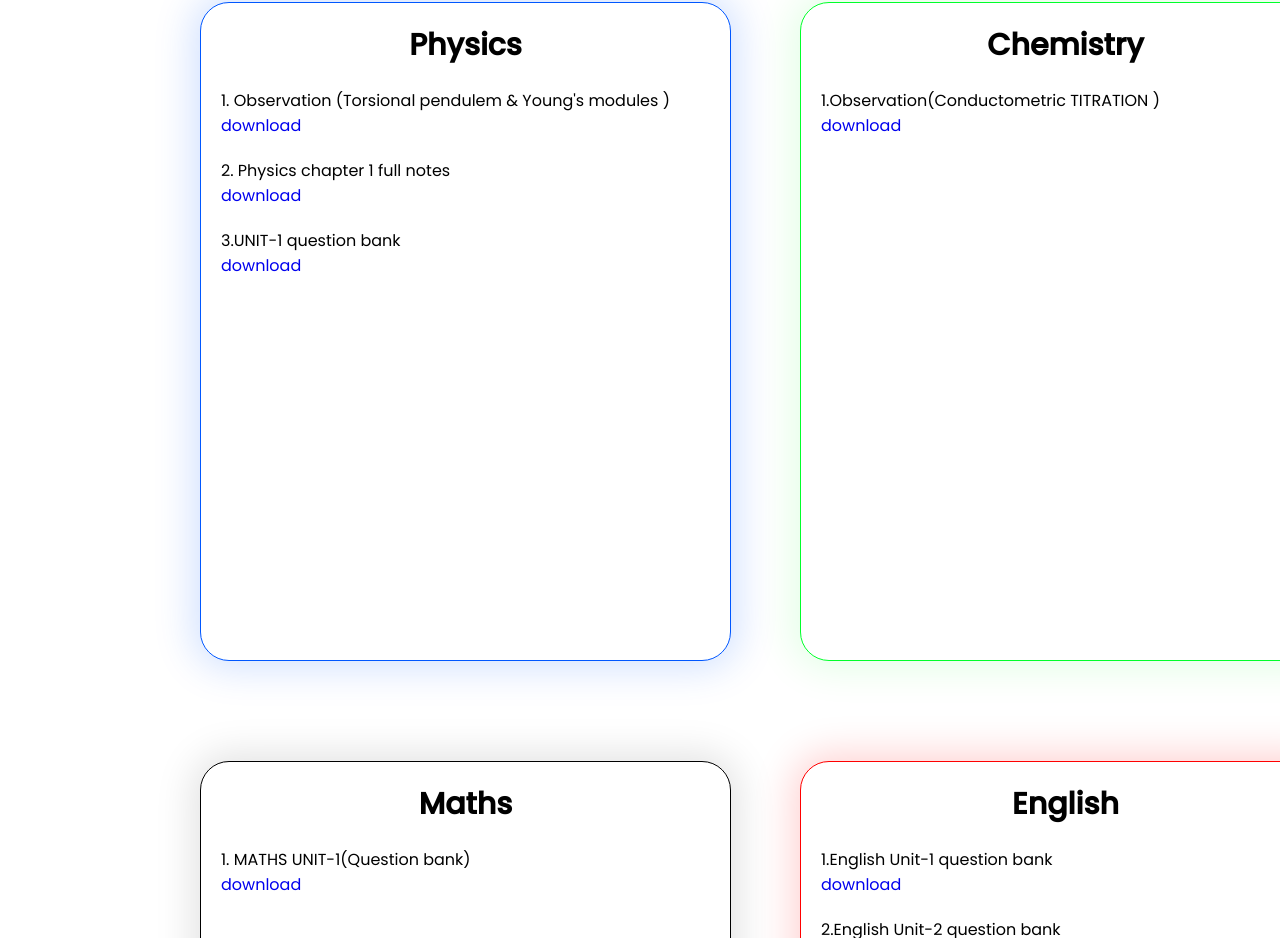
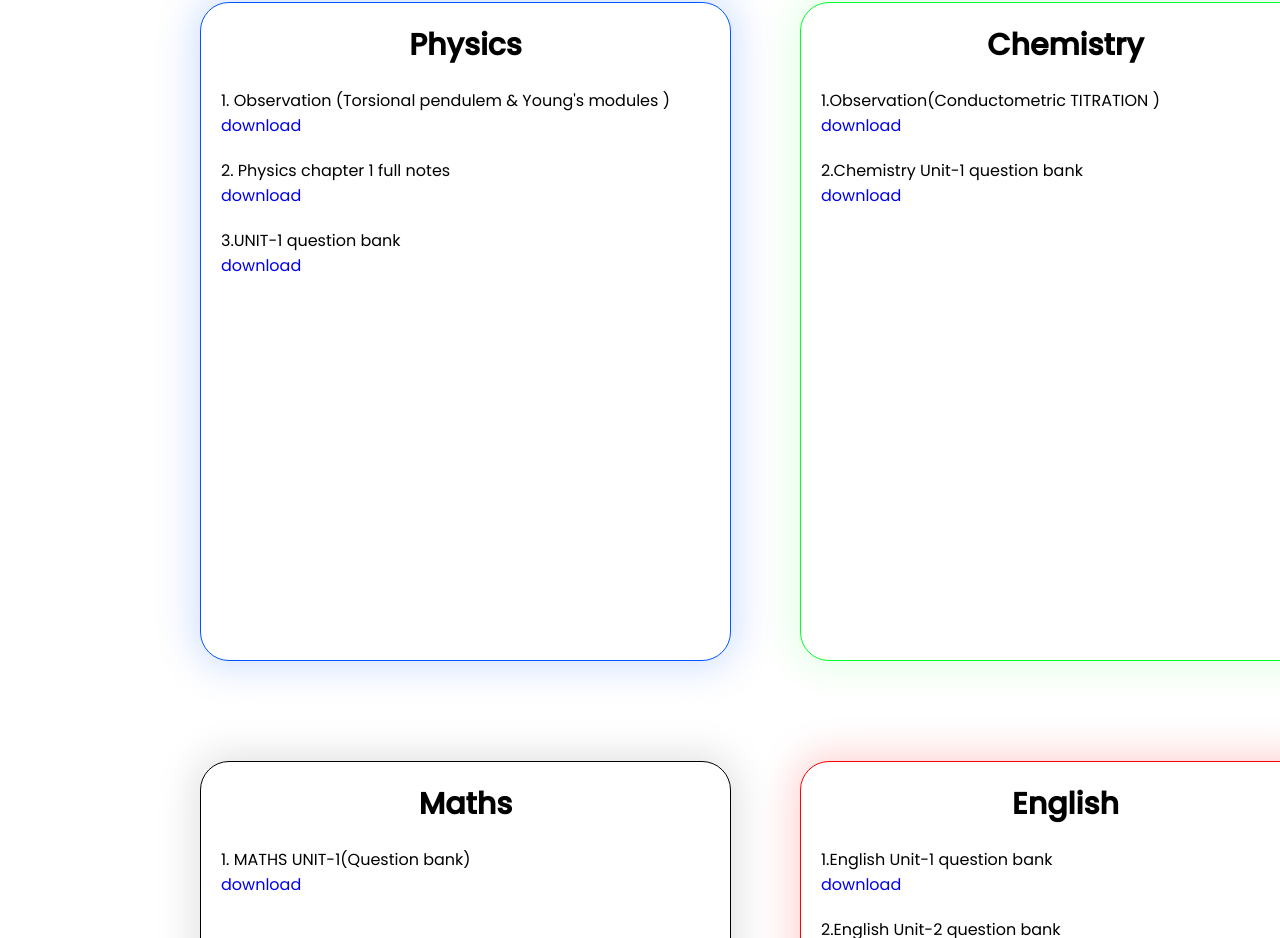
Before and after one commit to jerom-physicus/ECE-Community, a plain HTML site: page index.html in a window 1280 px wide. Shown: the part 1638-2576 px from the top of the page. Drawn offline with Linux system fonts and the light colour scheme.

Commit message:
Update index.html

```diff
--- a/index.html
+++ b/index.html
@@ -46,6 +46,9 @@
                 <h5 class="ctext">Chemistry</h5>
                 <p class="p1">1.Observation(Conductometric TITRATION )</p>
                 <a href="cheob1.pdf" download="physics observation(Conductometric TITRATION )" class="p1d"> download</a>
+                <p class="p1">2.Chemistry Unit-1 question bank </p>
+                <a href="Chemistry UNIT-1 question bank.pdf" download="Chemistry Unit-1 question bank" class="p1d"> download</a>
+
             </div>
             <div class="math">
                 <h5 class="mtext">Maths</h5>
```
